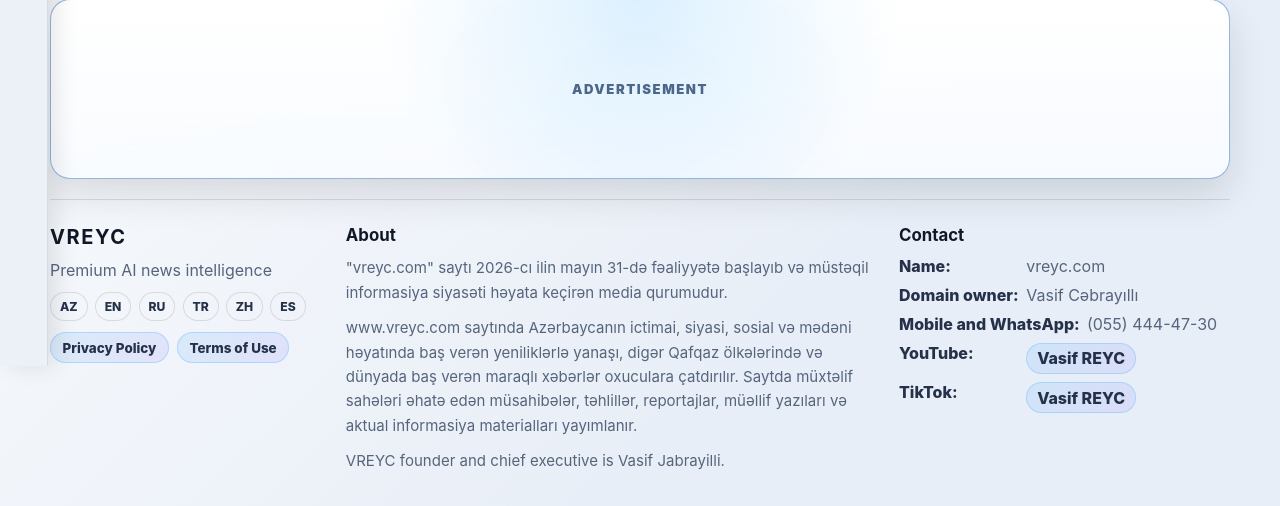
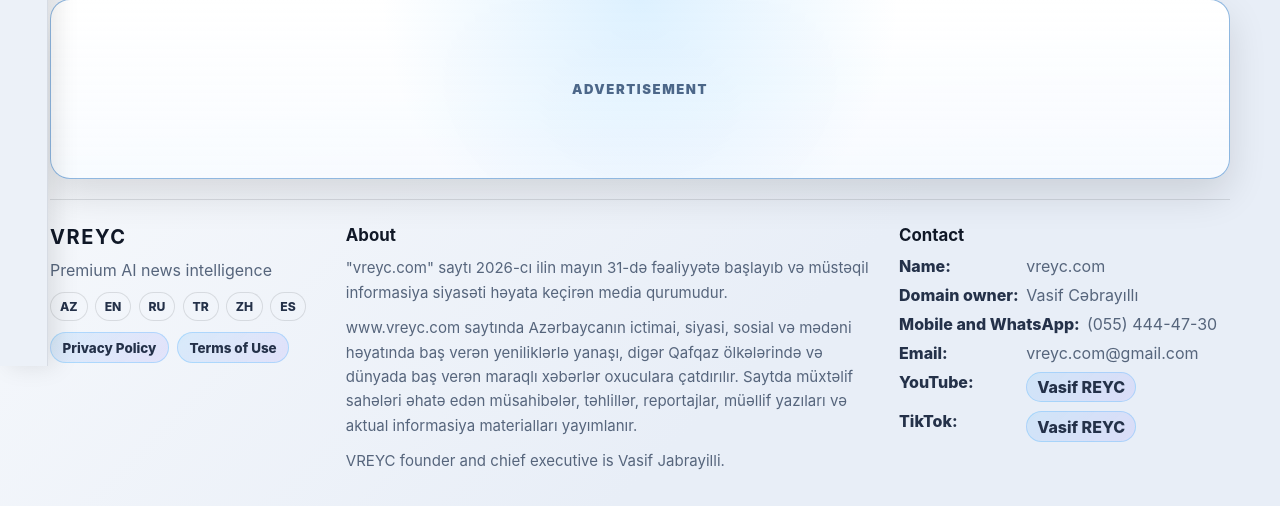
Before and after one commit to vasifre17/vre-ai-news, a FastAPI app: page /en/ in a window 1280 px wide. Shown: the part 434-940 px from the top of the page. Run offline with FastAPI, Linux system fonts and the light colour scheme; data comes from the database, SQL or seed files in the repository; data that the repository does not hold is empty; parts of the project's set-up code (start-up, migrations or seed data) failed here and were passed over; some libraries are stand-ins or nearby versions.

Commit message:
Add public email to contact footers

```diff
--- a/templates/public/article.html
+++ b/templates/public/article.html
@@ -81,6 +81,7 @@
       <div><dt>{{ ui.site_name }}:</dt><dd>vreyc.com</dd></div>
       <div><dt>{{ ui.domain_owner }}:</dt><dd>Vasif Cəbrayıllı</dd></div>
       <div><dt>{{ ui.mobile_whatsapp }}:</dt><dd><a href="tel:+994554444730">(055) 444-47-30</a></dd></div>
+      <div><dt>{{ ui.email }}:</dt><dd><a href="mailto:vreyc.com@gmail.com">vreyc.com@gmail.com</a></dd></div>
       <div><dt>{{ ui.youtube }}:</dt><dd><a class="footer-social-link" href="https://www.youtube.com/@vasifreyc" target="_blank" rel="noopener noreferrer">Vasif REYC</a></dd></div>
       <div><dt>{{ ui.tiktok }}:</dt><dd><a class="footer-social-link" href="https://www.tiktok.com/@vasifreyc" target="_blank" rel="noopener noreferrer">Vasif REYC</a></dd></div>
     </dl>
--- a/templates/public/home.html
+++ b/templates/public/home.html
@@ -109,6 +109,7 @@
       <div><dt>{{ ui.site_name }}:</dt><dd>vreyc.com</dd></div>
       <div><dt>{{ ui.domain_owner }}:</dt><dd>Vasif Cəbrayıllı</dd></div>
       <div><dt>{{ ui.mobile_whatsapp }}:</dt><dd><a href="tel:+994554444730">(055) 444-47-30</a></dd></div>
+      <div><dt>{{ ui.email }}:</dt><dd><a href="mailto:vreyc.com@gmail.com">vreyc.com@gmail.com</a></dd></div>
       <div><dt>{{ ui.youtube }}:</dt><dd><a class="footer-social-link" href="https://www.youtube.com/@vasifreyc" target="_blank" rel="noopener noreferrer">Vasif REYC</a></dd></div>
       <div><dt>{{ ui.tiktok }}:</dt><dd><a class="footer-social-link" href="https://www.tiktok.com/@vasifreyc" target="_blank" rel="noopener noreferrer">Vasif REYC</a></dd></div>
     </dl>
--- a/templates/public/privacy.html
+++ b/templates/public/privacy.html
@@ -109,6 +109,7 @@
       <div><dt>{{ ui.site_name }}:</dt><dd>vreyc.com</dd></div>
       <div><dt>{{ ui.domain_owner }}:</dt><dd>Vasif Cəbrayıllı</dd></div>
       <div><dt>{{ ui.mobile_whatsapp }}:</dt><dd><a href="tel:+994554444730">(055) 444-47-30</a></dd></div>
+      <div><dt>{{ ui.email }}:</dt><dd><a href="mailto:vreyc.com@gmail.com">vreyc.com@gmail.com</a></dd></div>
       <div><dt>{{ ui.youtube }}:</dt><dd><a class="footer-social-link" href="https://www.youtube.com/@vasifreyc" target="_blank" rel="noopener noreferrer">Vasif REYC</a></dd></div>
       <div><dt>{{ ui.tiktok }}:</dt><dd><a class="footer-social-link" href="https://www.tiktok.com/@vasifreyc" target="_blank" rel="noopener noreferrer">Vasif REYC</a></dd></div>
     </dl>
--- a/templates/public/terms.html
+++ b/templates/public/terms.html
@@ -103,6 +103,7 @@
       <div><dt>{{ ui.site_name }}:</dt><dd>vreyc.com</dd></div>
       <div><dt>{{ ui.domain_owner }}:</dt><dd>Vasif Cəbrayıllı</dd></div>
       <div><dt>{{ ui.mobile_whatsapp }}:</dt><dd><a href="tel:+994554444730">(055) 444-47-30</a></dd></div>
+      <div><dt>{{ ui.email }}:</dt><dd><a href="mailto:vreyc.com@gmail.com">vreyc.com@gmail.com</a></dd></div>
       <div><dt>{{ ui.youtube }}:</dt><dd><a class="footer-social-link" href="https://www.youtube.com/@vasifreyc" target="_blank" rel="noopener noreferrer">Vasif REYC</a></dd></div>
       <div><dt>{{ ui.tiktok }}:</dt><dd><a class="footer-social-link" href="https://www.tiktok.com/@vasifreyc" target="_blank" rel="noopener noreferrer">Vasif REYC</a></dd></div>
     </dl>
```
